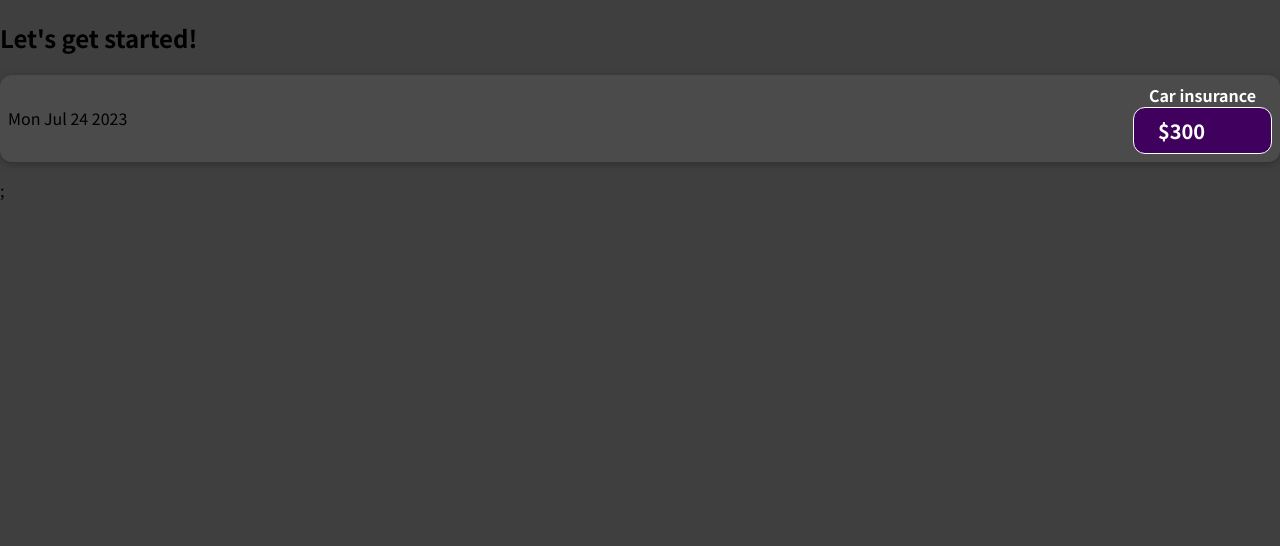
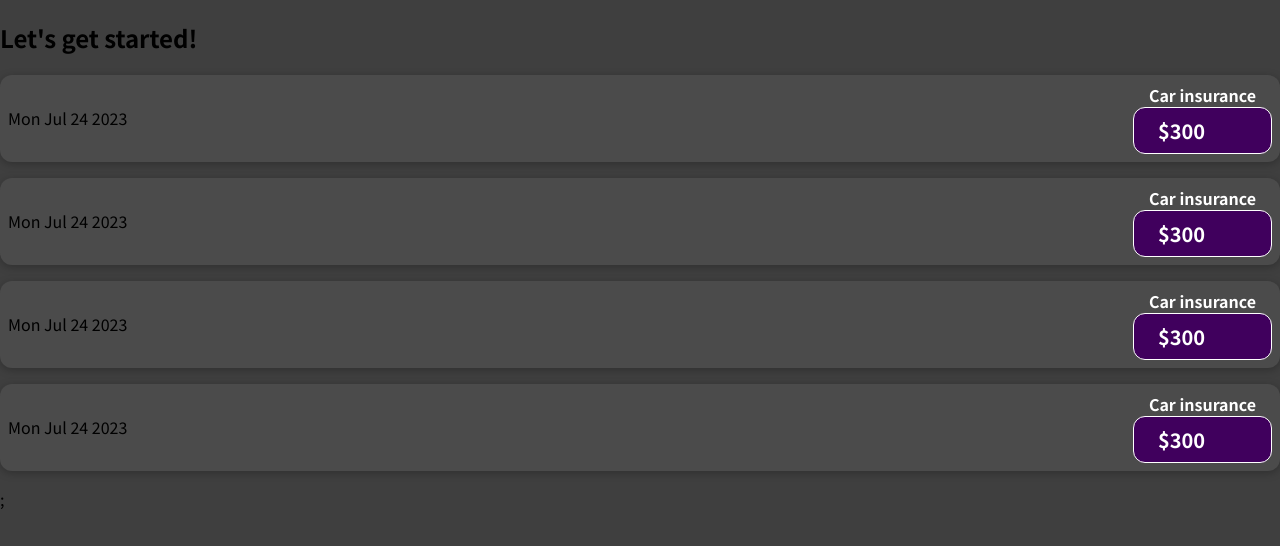
Before and after one commit to codesgoodman/expense-tracker, a JavaScript app: page / in a window 1280 px wide. Shown: the top 546 px of the page. Built offline with nearby package versions, Linux system fonts and the light colour scheme.

Commit message:
add attributes in App.js

```diff
--- a/src/App.js
+++ b/src/App.js
@@ -1,10 +1,51 @@
 import ExpenseItem from "./components/ExpenseItem";
 
 function App() {
+  const expenses = [
+    {
+      id: "e1",
+      title: "Toilet Paper",
+      amount: 94.12,
+      date: new Date(2020, 7, 14),
+    },
+    { id: "e2", title: "New TV", amount: 799.49, date: new Date(2021, 2, 12) },
+    {
+      id: "e3",
+      title: "Car Insurance",
+      amount: 294.67,
+      date: new Date(2021, 2, 28),
+    },
+    {
+      id: "e4",
+      title: "New Desk (Wooden)",
+      amount: 450,
+      date: new Date(2021, 5, 12),
+    },
+  ];
   return (
     <div>
       <h2>Let's get started!</h2>
-      <ExpenseItem></ExpenseItem>;
+      <ExpenseItem
+        title={expenses[0].title}
+        amount={expenses[0].amount}
+        date={expenses[0].date}
+      ></ExpenseItem>
+      <ExpenseItem
+        title={expenses[1].title}
+        amount={expenses[1].amount}
+        date={expenses[1].date}
+      ></ExpenseItem>
+      <ExpenseItem
+        title={expenses[2].title}
+        amount={expenses[2].amount}
+        date={expenses[2].date}
+      ></ExpenseItem>
+      <ExpenseItem
+        title={expenses[3].title}
+        amount={expenses[3].amount}
+        date={expenses[3].date}
+      ></ExpenseItem>
+      ;
     </div>
   );
 }
```
